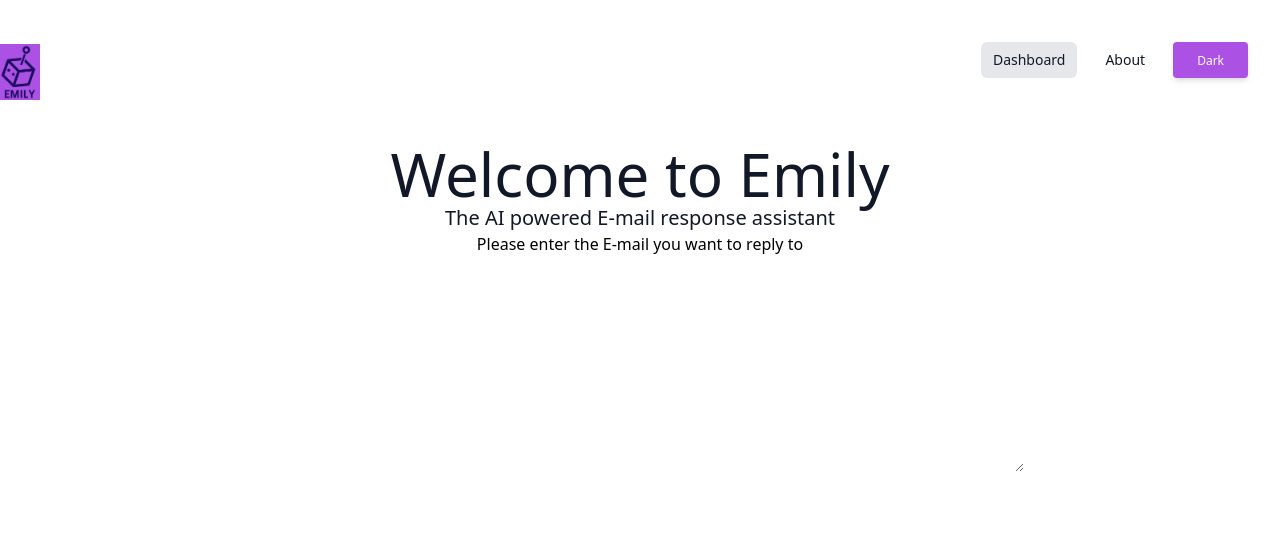
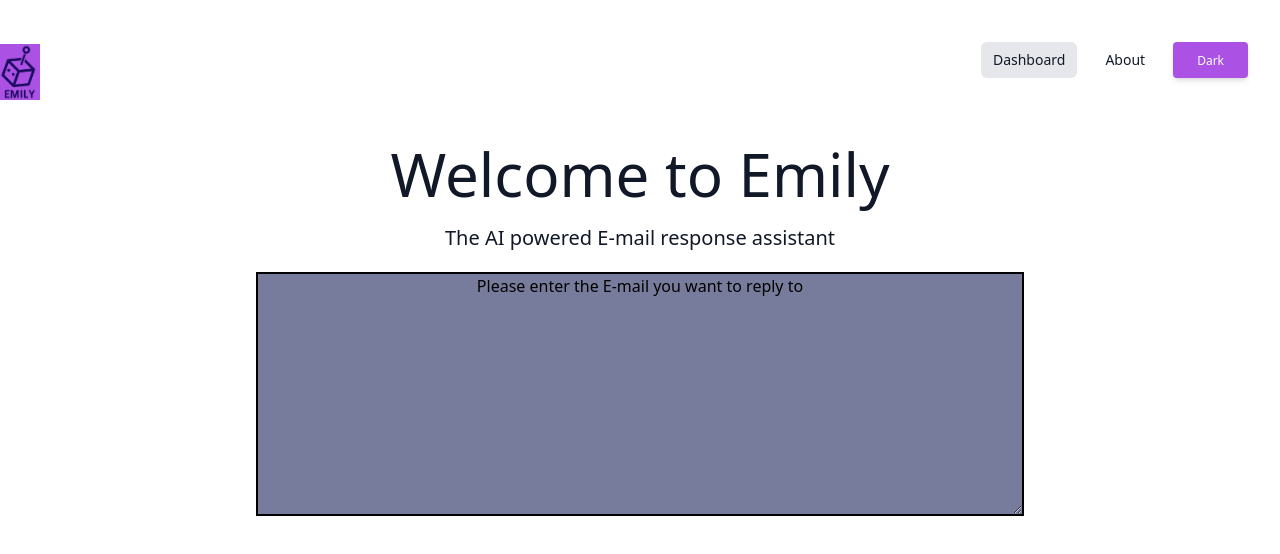
Before and after one commit to Juan-LukeKlopper/Emily_the_E-mail_assistant, a SvelteKit app: page / in a window 1280 px wide. Shown: the top 554 px of the page. Built offline with nearby package versions, Linux system fonts and the light colour scheme.

Commit message:
style: Add margin to h1 & p + update border & bg

```diff
--- a/src/routes/+page.svelte
+++ b/src/routes/+page.svelte
@@ -7,11 +7,11 @@
 	<meta name="E-mail assistant landing page" content="Emily, An AI powered E-mail response assistant" />
 </svelte:head>
 
-<h1 class="text-6xl dark:text-white text-gray-900 text-center">Welcome to Emily</h1>
-<p class="text-xl dark:text-white text-gray-900 text-center">The AI powered E-mail response assistant</p>
+<h1 class="text-6xl dark:text-white text-gray-900 text-center my-5">Welcome to Emily</h1>
+<p class="text-xl dark:text-white text-gray-900 text-center my-5">The AI powered E-mail response assistant</p>
 
 <div class="flex ">
 	<div class="bg-white dark:bg-black w-1/5"/>
-	<textarea cols="30" rows="10" bind:value={text} class="w-3/5 h-6/12 text-center" />
+	<textarea cols="30" rows="10" bind:value={text} class="w-3/5 h-6/12 text-center border-double border-2 border-black dark:border-white bg-mediumlightGray" />
 	<div class="bg-white dark:bg-black w-1/5 "/>
 </div>
```
